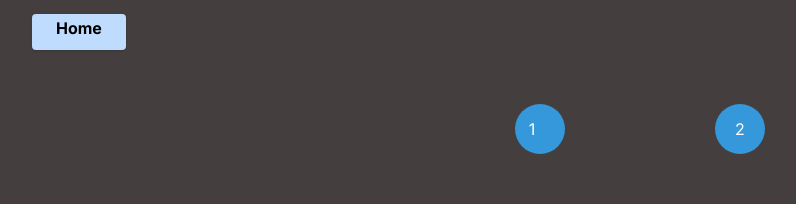
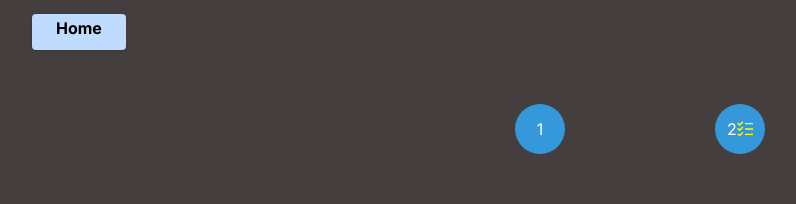
Before and after one commit to Vivek7038/task-nextjs, a Next.js app: page /task1 in a window 1280 px wide. Shown: the top 204 px of the page, without its empty margins (0-796 px from the left). Built offline with nearby package versions, Linux system fonts and the light colour scheme.

Commit message:
added condition keyframe logic

```diff
--- a/app/task1/page.jsx
+++ b/app/task1/page.jsx
@@ -10,7 +10,22 @@ import { FaBoxOpen } from "react-icons/fa";
 import { LuFileText } from "react-icons/lu";
 
 export default function App() {
-  const [Icon, setIcon] = useState(0);
+  const [icon, setIcon] = useState(2);
+
+  // useEffect(() => {
+  //   const intervalId = setInterval(() => {
+  //     if (icon < 7) {
+  //       setIcon((prevIcon) => prevIcon + 1);
+  //     } else {
+  //       clearInterval(intervalId);
+  //     }
+  //   }, 5000);
+
+
+  //   return () => clearInterval(intervalId);
+  // }, [icon]);
+
+
   return (
     <>
       <div className="pl-8 mt-4">
@@ -25,12 +40,18 @@ export default function App() {
         <div className="top-nodes">
           <div className="circle circle1 justify-center ">
             1
-            <div className="icon-1">
+            <div className={icon === 1 ? "icon-1" : "hidden"}>
               <FaFile color="yellow" />
             </div>
           </div>
           <div className="circle">
-            2<div></div>
+            2
+            <div className={icon === 2 ? "icon-2" : "hidden"}>
+              <GrTask color="yellow" />
+            </div>
+            <div>
+
+            </div>
           </div>
         </div>
         <div className="base-node">
--- a/app/task1/task1.css
+++ b/app/task1/task1.css
@@ -61,3 +61,9 @@ body {
     visibility: hidden;
   }
 }
+.icon-2 {
+       animation: moveBtoC 5s linear;
+       z-index: 99;
+       animation-iteration-count: 1;
+       animation-fill-mode: forwards;
+     }
```
